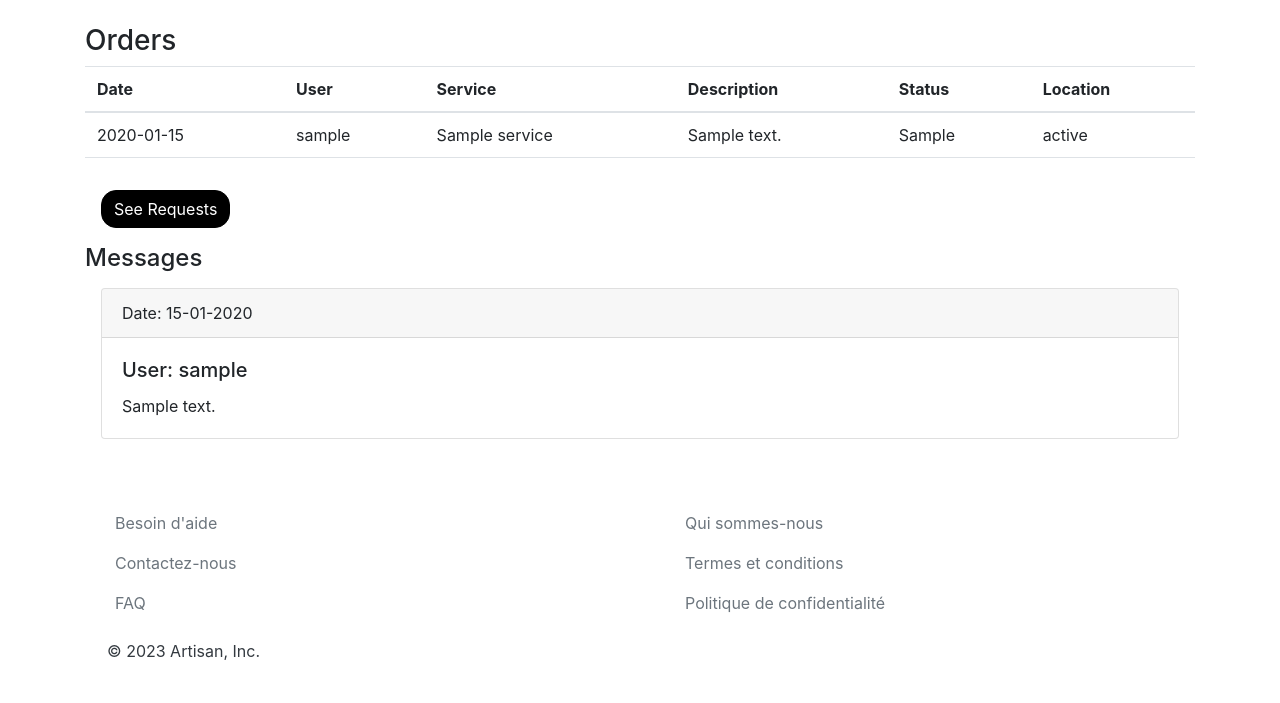
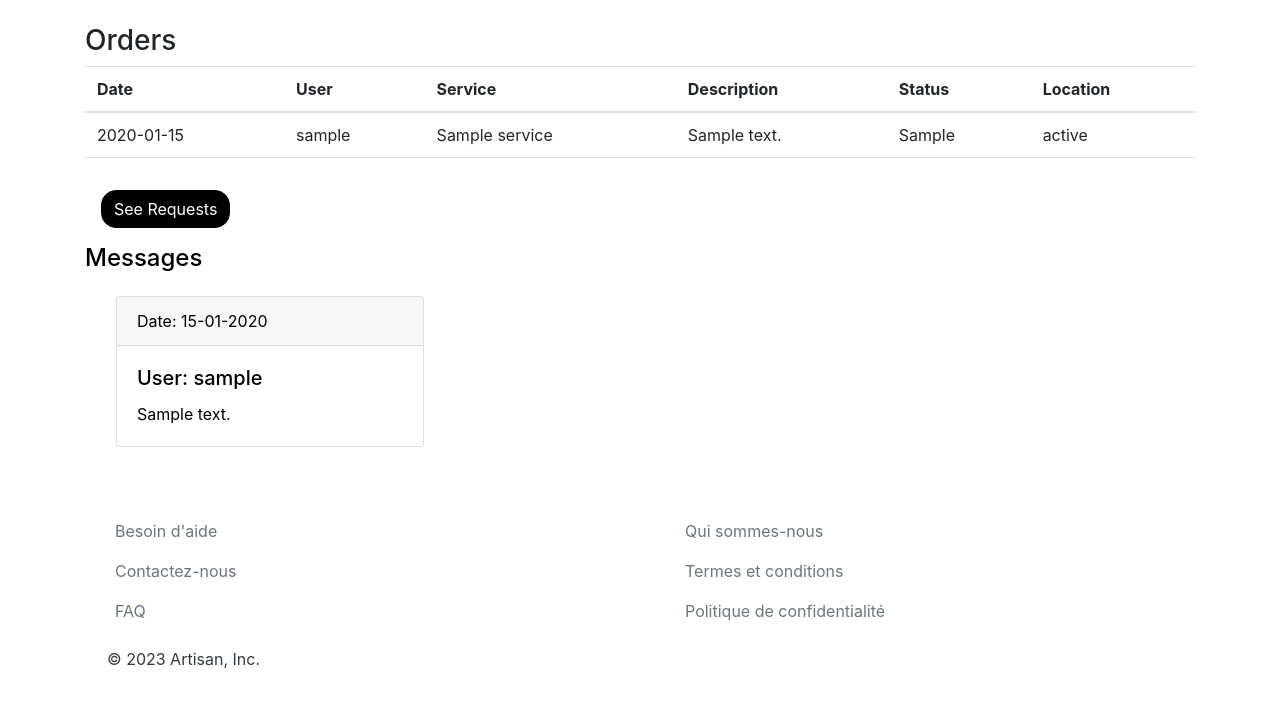
Before and after one commit to imanefjer/SNS-pour-les-emplois-libre, a PHP site: page /views/artisan_dashboard.php in a window 1280 px wide. Shown: the part 70-773 px from the top of the page. Run offline with PHP 8.4, Linux system fonts and the light colour scheme; the visitor is signed in with stand-in values (Sample User, id 1); tables that the repository leaves empty hold one stand-in row (values such as "Sample post"); some libraries are stand-ins or nearby versions.

Commit message:
add files

```diff
--- a/views/artisan_dashboard.php
+++ b/views/artisan_dashboard.php
@@ -212,7 +212,6 @@ if (!isset($_SESSION['USER_NAME'])) {
                             $aid = $_SESSION['USER_ID'];
                                 $sql = "SELECT * FROM requests WHERE artisan_id = '$aid'";
                                 $result = mysqli_query($conn,$sql);
-                                if ($result !== false){
                                 if ($result->num_rows > 0) {
                                     while($row = $result->fetch_assoc()) {
                                         echo "<tr>";
@@ -233,7 +232,7 @@ if (!isset($_SESSION['USER_NAME'])) {
                                         echo "<td>".$row['status']."</td>";
                                         echo "</tr>";
                                     }
-                                } }
+                                }
                             ?>
                         </tbody>
                     </table>
@@ -242,7 +241,6 @@ if (!isset($_SESSION['USER_NAME'])) {
                     <!-- button see you requests -->
                     <a href="artisan_requests.php">
                         <button type="button" class="btn btn-primary m-3">See Requests</button>
-                    </a>
                 </div>
                 <div>
                     <h4>Messages</h4>
@@ -250,53 +248,33 @@ if (!isset($_SESSION['USER_NAME'])) {
                         $sql = "SELECT * FROM messages WHERE artisan_id = '$aid'";
                         $result = mysqli_query($conn, $sql);
                         if ($result->num_rows > 0) {
-    echo '<div class="grid-container">';
-    $count = 0;
+                            echo '<div class="d-flex flex-wrap ">';
                             while ($row = $result->fetch_assoc()) {
                                 $uid = $row['user_id'];
                                 $sql2 = "SELECT * FROM users WHERE user_id = '$uid'";
                                 $result2 = mysqli_query($conn, $sql2);
                                 $row2 = $result2->fetch_assoc();
-
-        if ($count % 3 == 0) {
-            echo '<div class="grid-row">';
+                        ?>
+                                <div class="col-lg-4 col-md-6 col-sm-12">
+                                    <div class="card  square-card  m-3">
+                                        <div class="card-header">
+                                            Date: <?php echo date('d-m-Y', strtotime($row['date_sent'])); ?>
+                                        </div>
+                                        <div class="card-body">
+                                            <h5 class="card-title">User: <?php echo $row2['username']; ?></h5>
+                                            <p class="card-text"><?php echo $row['message_text']; ?></p>
+                                        </div>
+                                    </div>
+                                </div>
+                        <?php
                             }
-
-        echo '<div class="grid-item">';
-        echo '<div class="card square-card m-3">';
-        echo '<div class="card-header">';
-        echo 'Date: ' . date('d-m-Y', strtotime($row['date_sent']));
-        echo '</div>';
-        echo '<div class="card-body">';
-        echo '<h5 class="card-title">User: ' . $row2['username'] . '</h5>';
-        echo '<p class="card-text">' . $row['message_text'] . '</p>';
-        echo '</div>';
-        echo '</div>';
-        echo '</div>';
-
-        if ($count % 3 == 2) {
-            echo '</div>'; // Close the grid-row div after every third item
-        }
-
-        $count++;
-    }
-
-    // Close any remaining grid-row div
-    if ($count % 3 != 0) {
-        echo '</div>';
-    }
-
-    echo '</div>'; // Close the grid-container div
                         } else {
-    // Handle case when no rows are returned
+                            echo "No messages found.";
                         }
                         ?>
-
-
                 </div>
             </div>
         </main>
-
         <footer class=" container py-5 me-5">
         <div class="row">
             <div class="col-6 col-md">
```
Lines whose indentation alone changed are shown as unchanged.
